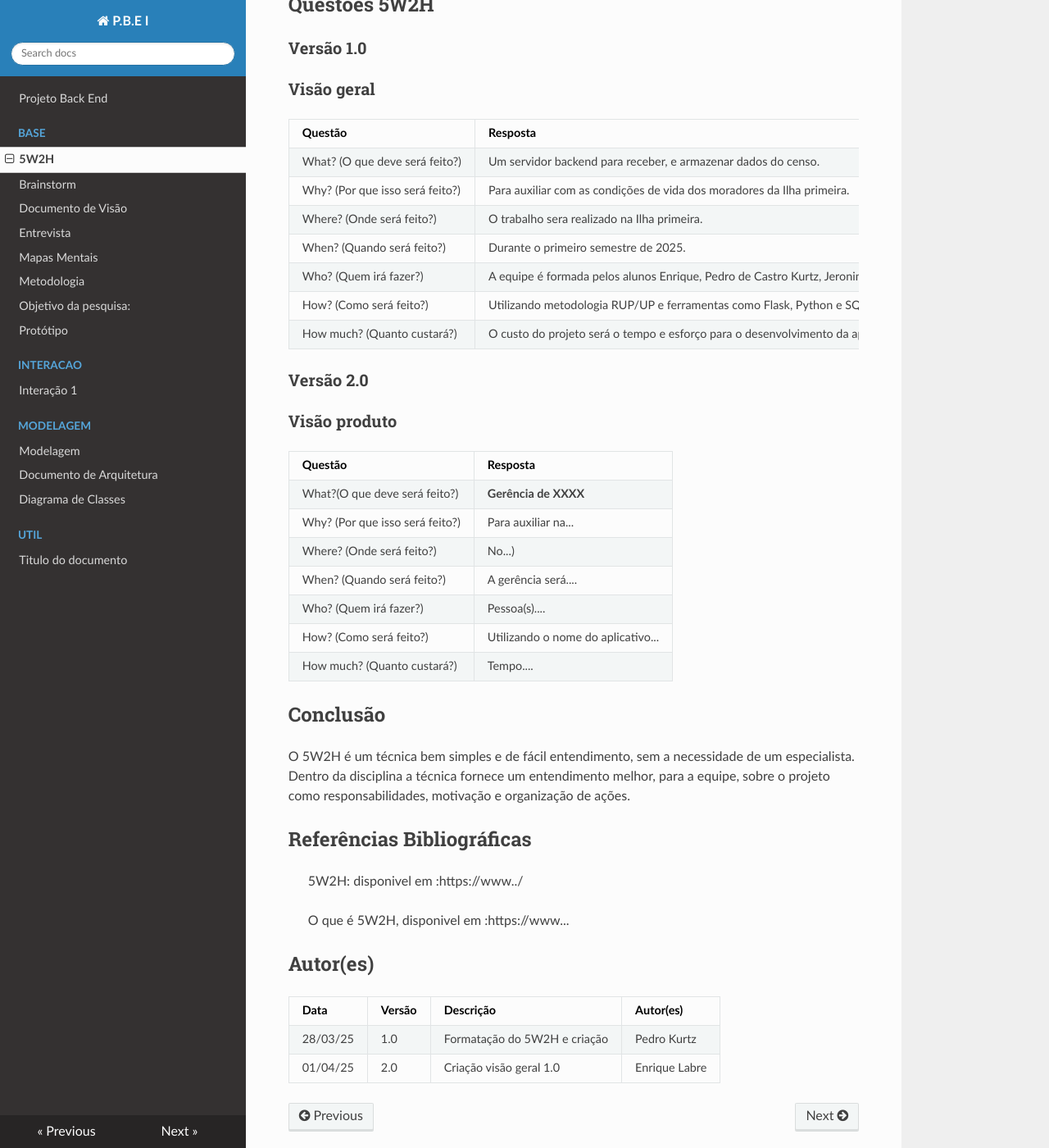
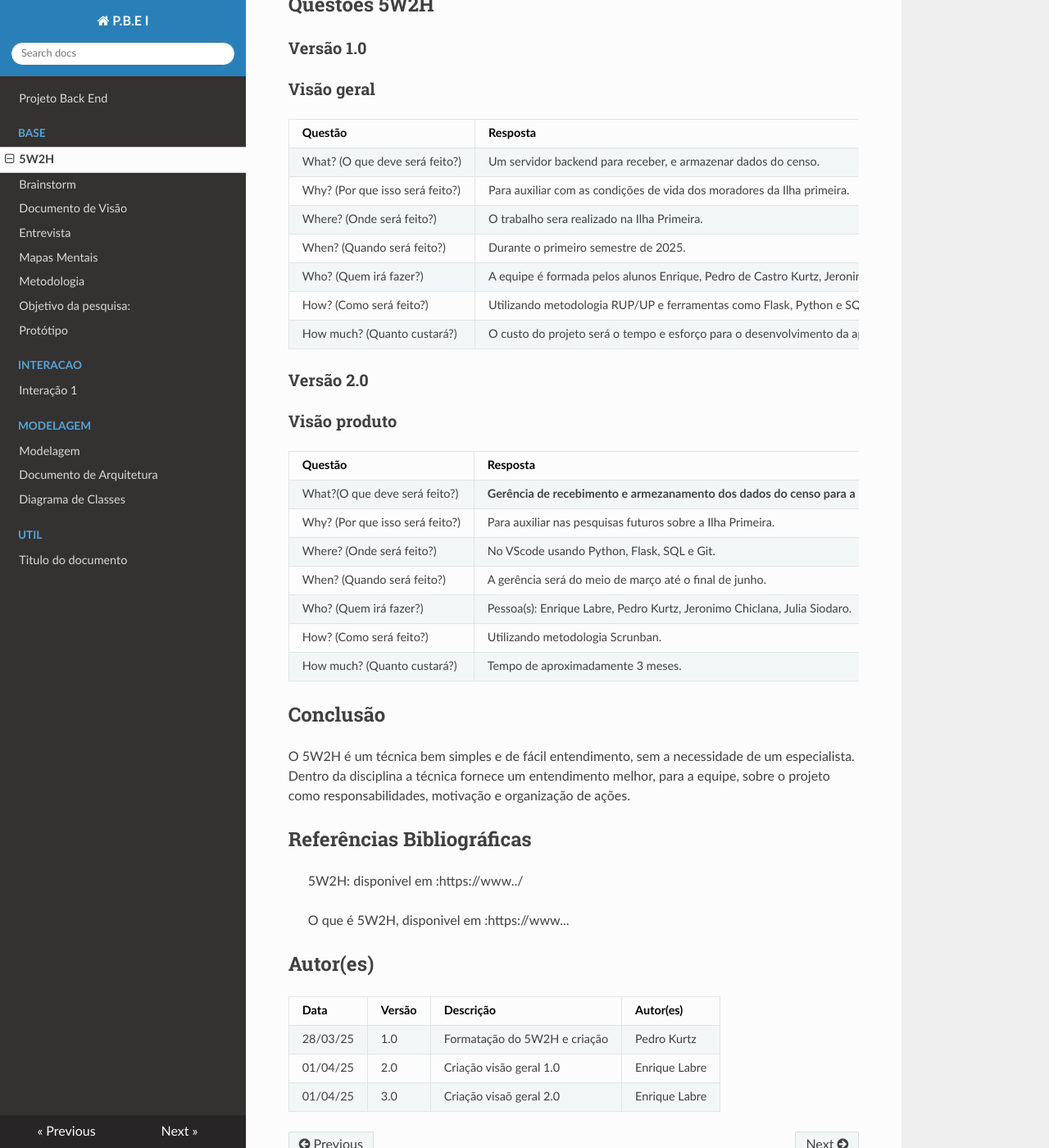
Before and after one commit to Projetos-de-Extensao/PBE_ADS_25.1_8001_ALPHA, an MkDocs documentation site: the page built from docs/base/5w2h.md, in a window 1280 px wide and 1400 px high, scrolled down 462 px. Shown: the whole window at 82% size. Built offline with MkDocs 1.6.1, drawn with Linux system fonts in a browser that asks for light colours; nearby versions of some CDN libraries.

Commit message:
Update 5w2h.md

```diff
--- a/docs/base/5w2h.md
+++ b/docs/base/5w2h.md
@@ -24,13 +24,13 @@ title: 5W2H
 
 |Questão|Resposta|
 |-------|--------|
-|What? (O que deve será feito?) |Um servidor backend para receber, e armazenar dados do censo. |
-|Why? (Por que isso será feito?) |Para auxiliar com as condições de vida dos moradores da Ilha primeira. |
-|Where? (Onde será feito?) |O trabalho sera realizado na Ilha primeira. |
-|When? (Quando será feito?) |Durante o primeiro semestre de 2025. |
-|Who? (Quem irá fazer?) |A equipe é formada pelos alunos Enrique, Pedro de Castro Kurtz, Jeronimo Chiclana, Julia Siodaro. |
-|How? (Como será feito?)|Utilizando metodologia RUP/UP e ferramentas como Flask, Python e SQL. |
-|How much? (Quanto custará?)|O custo do projeto será o tempo e esforço para o desenvolvimento da aplicação|
+|What? (O que deve será feito?) |Um servidor backend para receber, e armazenar dados do censo.|
+|Why? (Por que isso será feito?) |Para auxiliar com as condições de vida dos moradores da Ilha primeira.|
+|Where? (Onde será feito?) |O trabalho sera realizado na Ilha Primeira.|
+|When? (Quando será feito?) |Durante o primeiro semestre de 2025.|
+|Who? (Quem irá fazer?) |A equipe é formada pelos alunos Enrique, Pedro de Castro Kurtz, Jeronimo Chiclana, Julia Siodaro.|
+|How? (Como será feito?)|Utilizando metodologia RUP/UP e ferramentas como Flask, Python e SQL.|
+|How much? (Quanto custará?)|O custo do projeto será o tempo e esforço para o desenvolvimento da aplicação.|
 
 
 ### Versão 2.0
@@ -39,13 +39,13 @@ title: 5W2H
 
 |Questão|Resposta|
 |-------|--------|
-|What?(O que deve será feito?)| **Gerência de XXXX**|
-|Why? (Por que isso será feito?)| Para auxiliar na...|
-|Where? (Onde será feito?)|No...)|
-|When? (Quando será feito?)| A gerência será....|
-|Who? (Quem irá fazer?)| Pessoa(s)....|
-|How? (Como será feito?)| Utilizando o nome do aplicativo... |
-|How much? (Quanto custará?)|Tempo....|
+|What?(O que deve será feito?)| **Gerência de recebimento e armezanamento dos dados do censo para a Ilha Primeira.**|
+|Why? (Por que isso será feito?)| Para auxiliar nas pesquisas futuros sobre a Ilha Primeira.|
+|Where? (Onde será feito?)| No VScode usando Python, Flask, SQL e Git.|
+|When? (Quando será feito?)| A gerência será do meio de março até o final de junho.|
+|Who? (Quem irá fazer?)| Pessoa(s): Enrique Labre, Pedro Kurtz, Jeronimo Chiclana, Julia Siodaro.|
+|How? (Como será feito?)| Utilizando metodologia Scrunban.|
+|How much? (Quanto custará?)| Tempo de aproximadamente 3 meses.|
 
 
 ## Conclusão
@@ -63,3 +63,4 @@ O 5W2H é um técnica bem simples e de fácil entendimento, sem a necessidade de
 | -- | -- | -- | -- |
 | 28/03/25 | 1.0 | Formatação do 5W2H e criação | Pedro Kurtz |
 | 01/04/25 | 2.0 | Criação visão geral 1.0 | Enrique Labre |
+| 01/04/25 | 3.0 | Criação visaõ geral 2.0 | Enrique Labre |
```
